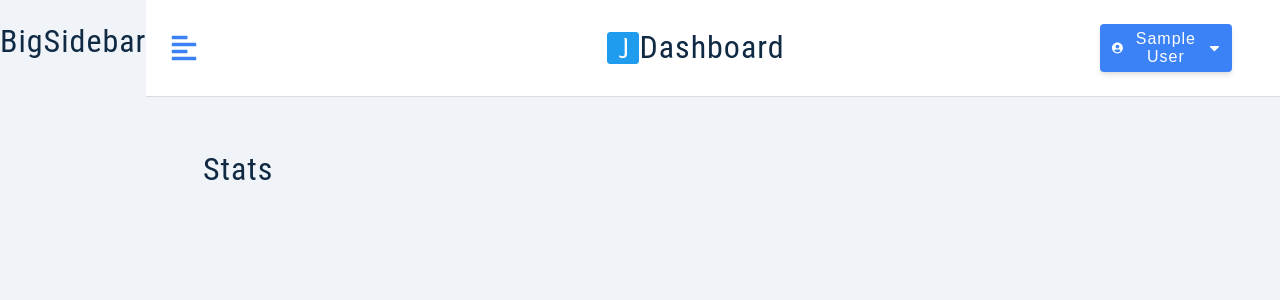
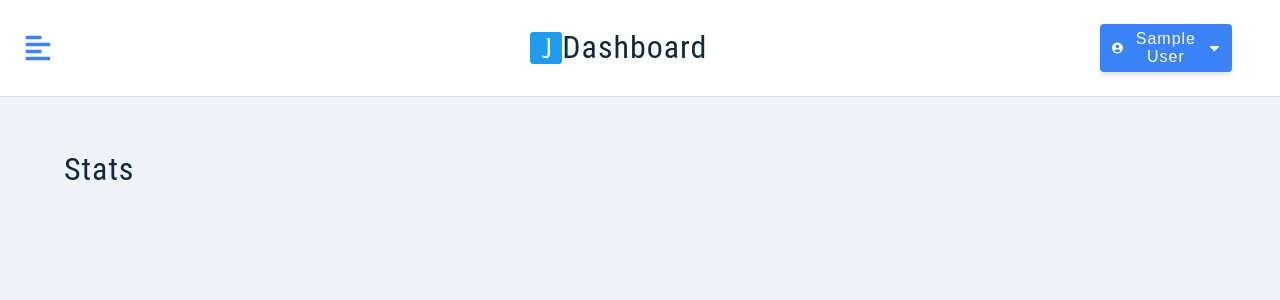
Before and after one commit to poojakelkar/ng-jobsearch, a React (Create React App) app: page / in a window 1280 px wide. Shown: the top 300 px of the page. Built offline with nearby package versions, Linux system fonts and the light colour scheme; sample sign-in values are in the browser's storage.

Commit message:
feature: added dashborad

```diff
--- a/src/assets/wrappers/BigSidebar.js
+++ b/src/assets/wrappers/BigSidebar.js
@@ -1,5 +1,66 @@
 import styled from "styled-components";
 
-const Wrapper = styled.aside``;
-
+const Wrapper = styled.aside`
+    display: none;
+    @media (min-width: 992px) {
+        display: block;
+        box-shadow: 1px 0px 0px 0px rgba(0, 0, 0, 0.1);
+        .sidebar-container {
+            background: var(--white);
+            min-height: 100vh;
+            height: 100%;
+            width: 250px;
+            margin-left: -250px;
+            transition: var(--transition);
+        }
+        .content {
+            position: sticky;
+            top: 0;
+        }
+        .show-sidebar {
+            margin-left: 0;
+        }
+        header {
+            height: 6rem;
+            display: flex;
+            align-items: center;
+            padding-left: 2.5rem;
+        }
+        .nav-links {
+            padding-top: 2rem;
+            display: flex;
+            flex-direction: column;
+        }
+        .nav-link {
+            display: flex;
+            align-items: center;
+            color: var(--grey-500);
+            padding: 1rem 0;
+            padding-left: 2.5rem;
+            text-transform: capitalize;
+            transition: var(--transition);
+        }
+        .nav-link:hover {
+            background: var(--grey-50);
+            padding-left: 3rem;
+            color: var(--grey-900);
+        }
+        .nav-link:hover .icon {
+            color: var(--primary-500);
+        }
+        .icon {
+            font-size: 1.5rem;
+            margin-right: 1rem;
+            display: grid;
+            place-items: center;
+            transition: var(--transition);
+        }
+        .active {
+            color: var(--grey-900);
+        }
+        .active .icon {
+            color: var(--primary-500);
+        }
+    }
+`;
 export default Wrapper;
--- a/src/component/BigSidebar.js
+++ b/src/component/BigSidebar.js
@@ -1,10 +1,26 @@
 import React from "react";
+import { useSelector } from "react-redux";
 import Wrapper from "../assets/wrappers/BigSidebar";
+import { Logo } from "./Logo";
+import NavbarLinks from "./NavbarLinks";
 
 export const BigSidebar = () => {
+    const { isSidebarOpen } = useSelector((store) => store.user);
     return (
         <Wrapper>
-            <h1>BigSidebar</h1>
+            <div
+                className={
+                    isSidebarOpen
+                        ? "sidebar-container show-hide"
+                        : "sidebar-container"
+                }>
+                <div className='content'>
+                    <header>
+                        <Logo />
+                    </header>
+                    <NavbarLinks />
+                </div>
+            </div>
         </Wrapper>
     );
 };
```
